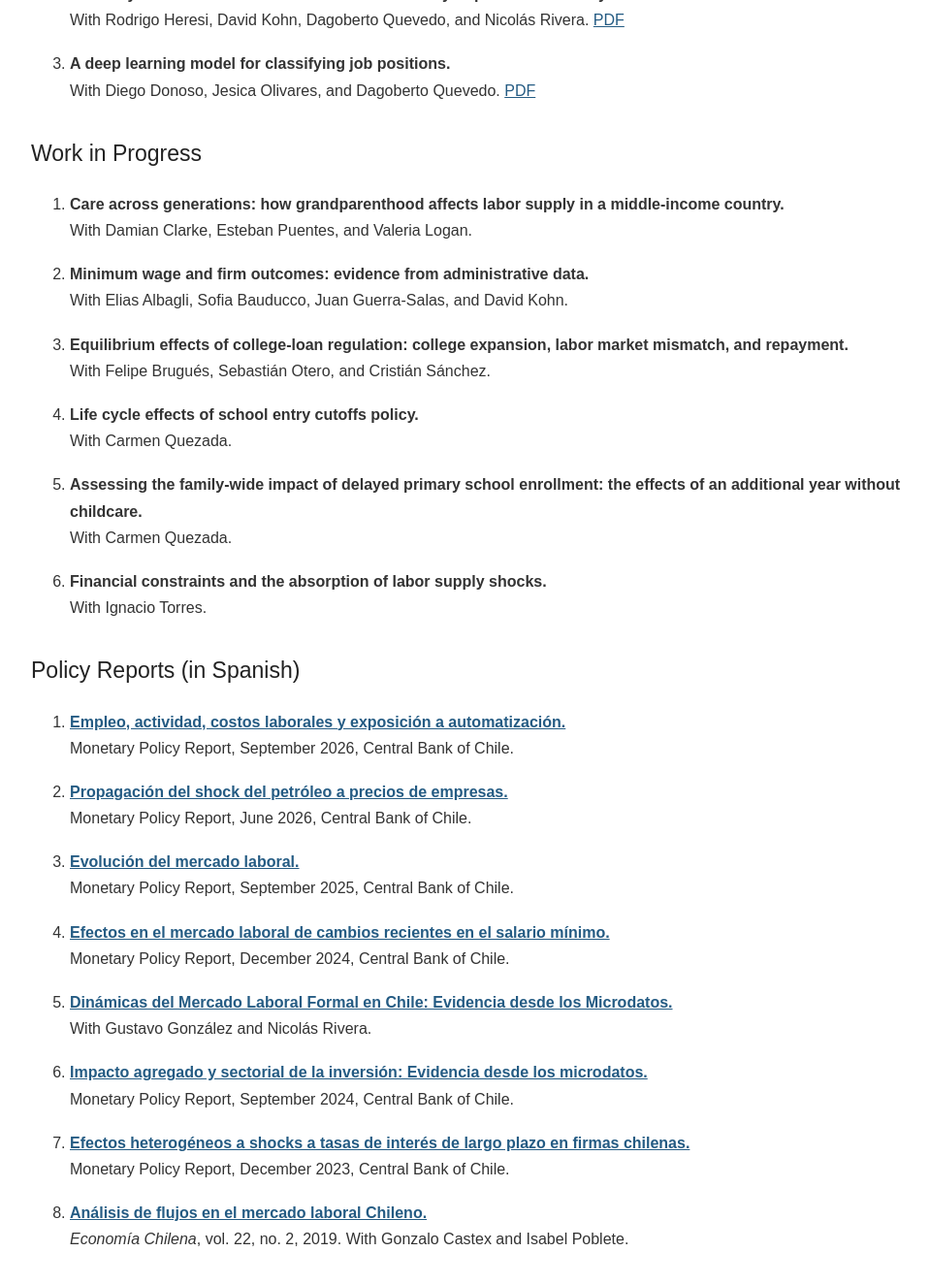
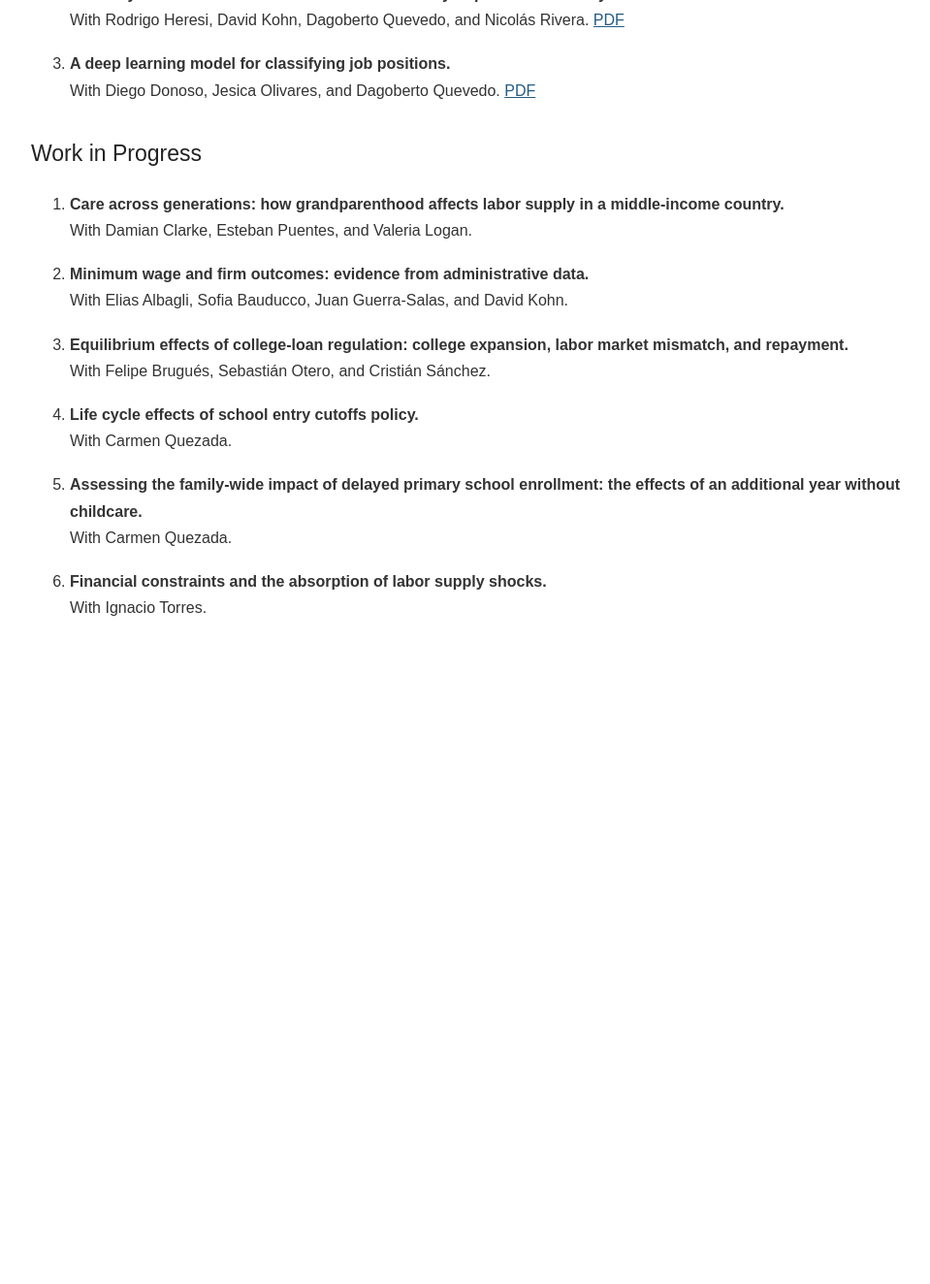
Before and after one commit to robertogillmore/robertogillmore.github.io, a Jekyll site: the page research.html, which Jekyll copies as it is, in a window 1280 px wide and 1400 px high, scrolled down 684 px. Shown: the top 1324 px of the window at 97% size, without its empty margins (132-1091 px from the left). Built offline with Jekyll 4.4.1, drawn with Linux system fonts in a browser that asks for light colours; after the commit the page ends 1432 px from its top, so only the background shows below that.

Commit message:
Update research.html

```diff
--- a/research.html
+++ b/research.html
@@ -157,100 +157,6 @@
       </li>
     </ol>
 
-    <h2>Policy Reports (in Spanish)</h2>
-
-    <ol>
-      <li>
-        <p>
-          <strong>
-          <a href="https://www.bcentral.cl/documents/33528/8616225/Minutas+Citadas+en+el+IPoM+Septiembre+2026.pdf/1f4f2f7d-52ac-ce1b-7246-d940bdc1cc1f?t=1788978642424">
-            Empleo, actividad, costos laborales y exposición a automatización.
-          </a>
-          </strong><br>
-          Monetary Policy Report, September 2026, Central Bank of Chile.
-        </p>
-      </li>
-
-      <li>
-        <p>
-          <strong>
-          <a href="https://www.bcentral.cl/documents/33528/8413153/Minutas+citadas+en+el+IPoM+Junio+2026.pdf/dd9dcd23-6d8a-801e-e8be-215d195f7c6a?t=1781720868368">
-            Propagación del shock del petróleo a precios de empresas.
-          </a>
-          </strong><br>
-          Monetary Policy Report, June 2026, Central Bank of Chile.
-        </p>
-      </li>
-
-      <li>
-        <p>
-          <strong>
-          <a href="https://www.bcentral.cl/documents/33528/7622834/Minutas+Citadas+en+el+IPoM+Septiembre+2025.pdf/7257ed56-fd4e-14ae-240b-e583bac7f7d0?t=1757518457046">
-           Evolución del mercado laboral.
-          </a>
-          </strong><br>
-          Monetary Policy Report, September 2025, Central Bank of Chile.
-        </p>
-      </li>
-
-      <li>
-        <p>
-          <strong>
-            <a href="https://www.bcentral.cl/documents/33528/6735463/Minutas%2Bcitadas%2Ben%2Bel%2BIPoM%2Bdiciembre%2B2024.pdf/d24985ae-cb5e-2f03-4499-ecfad3d86ade?t=1734488919286">
-              Efectos en el mercado laboral de cambios recientes en el salario mínimo.
-            </a>
-          </strong><br>
-          Monetary Policy Report, December 2024, Central Bank of Chile.
-        </p>
-      </li>
-
-        <li>
-    <p>
-      <strong>
-            <a href="https://www.bcentral.cl/documents/33528/133326/Documento+de+Trabajo+1037.pdf/7fc10532-31b0-cefe-1a08-c65ff5b625a4?t=1743002903036">
-        Dinámicas del Mercado Laboral Formal en Chile: Evidencia desde los Microdatos.
-      </a>
-          </strong><br>
-      With Gustavo González and Nicolás Rivera.
-    </p>
-  </li>
-
-
-      <li>
-        <p>
-          <strong>
-            <a href="https://www.bcentral.cl/documents/33528/6281173/Minutas%2Bcitadas%2Ben%2Bel%2BIPoM%2Bseptiembre%2B2024.pdf/c021b9ab-02e5-76ac-f721-1722c250b77c?t=1725420339948">
-              Impacto agregado y sectorial de la inversión: Evidencia desde los microdatos.
-            </a>
-          </strong><br>
-          Monetary Policy Report, September 2024, Central Bank of Chile.
-        </p>
-      </li>
-
-      <li>
-        <p>
-          <strong>
-            <a href="https://www.bcentral.cl/documents/33528/5029327/Minutas-citadas-en-el-IPoM-de-diciembre-2023.pdf/0d580ce6-5f20-f78b-0d8a-fb3f1233f5c2?t=1703024586163">
-              Efectos heterogéneos a shocks a tasas de interés de largo plazo en firmas chilenas.
-            </a>
-          </strong><br>
-          Monetary Policy Report, December 2023, Central Bank of Chile.
-        </p>
-      </li>
-
-      <li>
-        <p>
-          <strong>
-            <a href="https://www.bcentral.cl/c/document_library/get_file?groupId=33528&amp;uuid=8c8e6f8c-1cf8-ff0c-46a8-2145546ac8b9">
-              Análisis de flujos en el mercado laboral Chileno.
-            </a>
-          </strong><br>
-          <em>Economía Chilena</em>, vol. 22, no. 2, 2019.
-          With Gonzalo Castex and Isabel Poblete.
-        </p>
-      </li>
-    </ol>
-
   </main>
 </body>
 </html>
```
